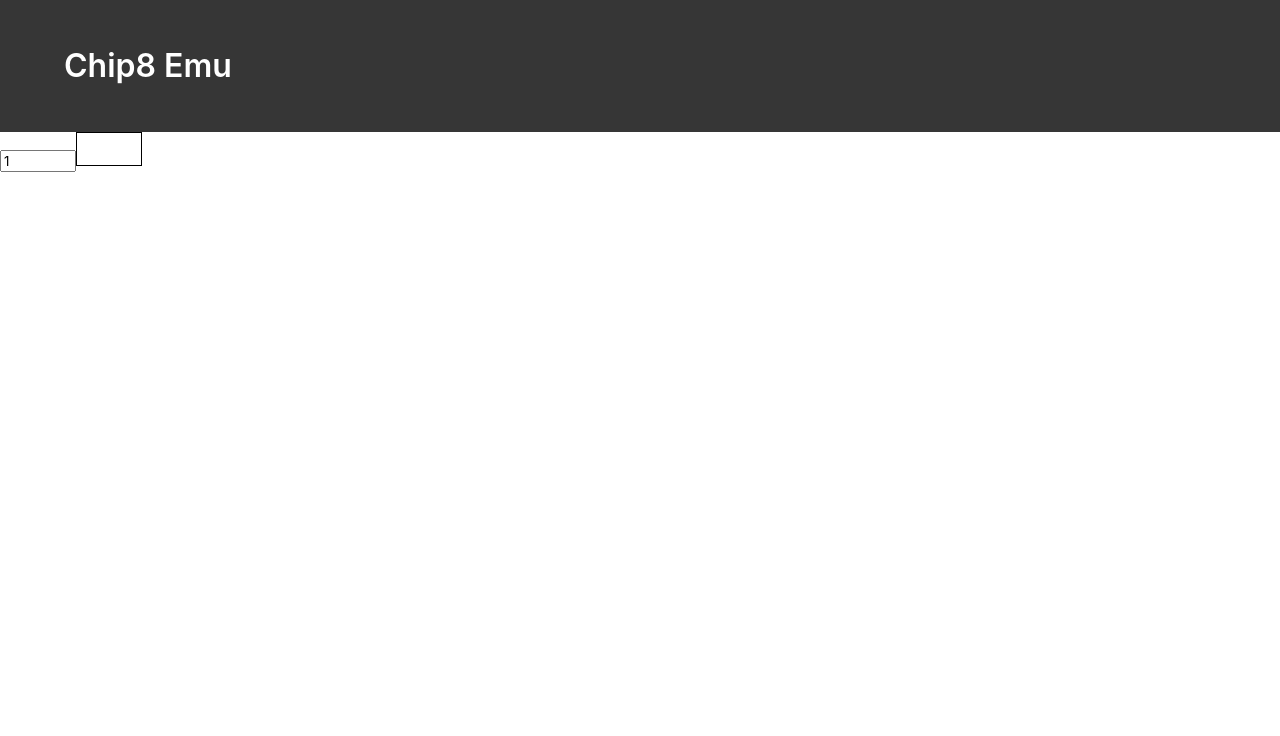
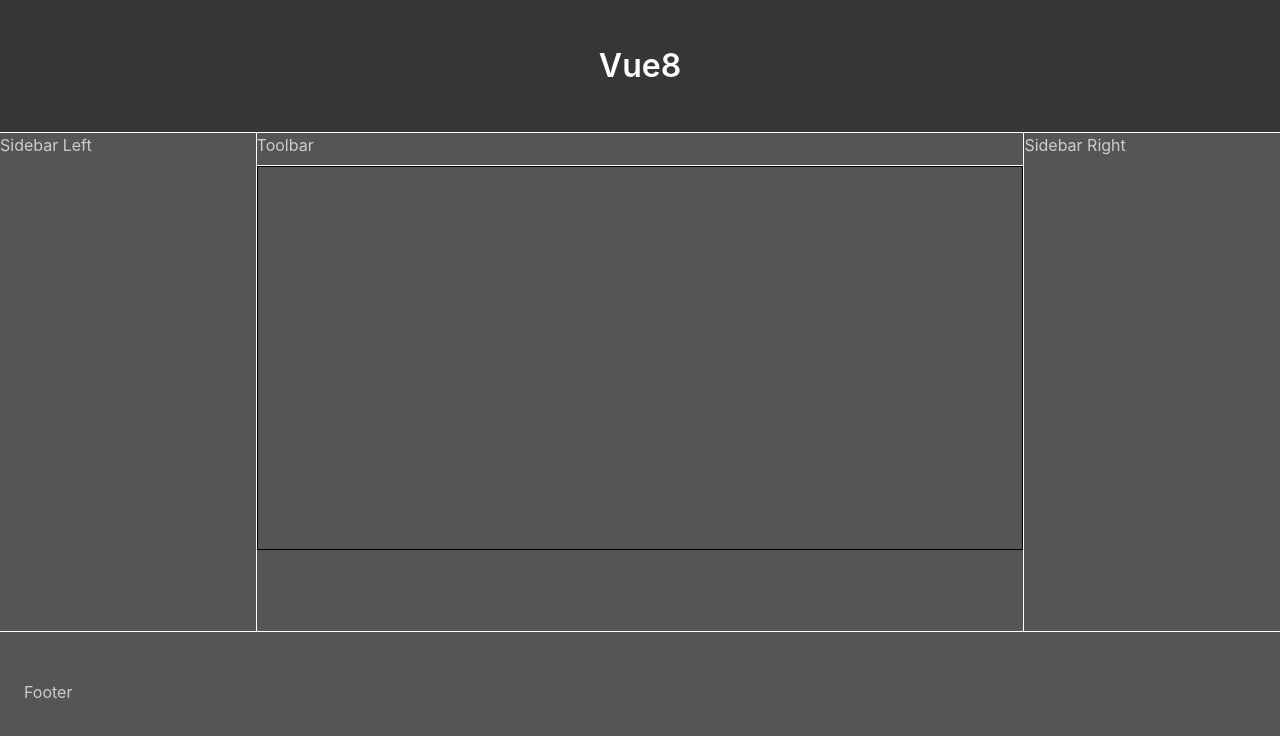
Before and after one commit to garrlker/chip8-emulator, a Vue app: page / in a window 1280 px wide. Shown: the top 736 px of the page. Built offline with nearby package versions, Linux system fonts and the light colour scheme.

Commit message:
Layout is 90 percent finished, now project is ready for emulator logic

```diff
--- a/src/App.vue
+++ b/src/App.vue
@@ -1,11 +1,24 @@
 <template>
   <div id="app">
     <layout>
+      <template slot="header">
+        <section class="hero is-dark">
+          <div class="hero-body">
+            <div class="container">
+              <h1 class="title">
+                Vue8
+              </h1>
+            </div>
+          </div>
+        </section>
+      </template>
 
+      <template slot="display">
+        <display>
+
+        </display>
+      </template>
     </layout>
-    <display>
-
-    </display>
   </div>
 </template>
 
@@ -27,4 +40,11 @@ export default {
 </style>
 
 <style>
+html {
+  height: 100%;
+}
+
+body {
+  min-height: 100%;
+}
 </style>
--- a/src/components/Display.vue
+++ b/src/components/Display.vue
@@ -1,8 +1,15 @@
 <template>
   <div>
-    <input type="number" v-model="zoom" min="1" max="12" value="1">
-    <canvas id="myCanvas" :width="zoomWidth" :height="zoomHeight" style="border:1px solid #000000;">
-    </canvas>
+    <div class="ui-menu">
+      <!-- <select v-model="zoom">
+      <option value=12>Big</option>
+      <option value=6>Small</option>
+    </select> -->
+    </div>
+    <div class="ui-child">
+      <canvas id="myCanvas" style="border:1px solid #000000;">
+      </canvas>
+    </div>
   </div>
 </template>
 
@@ -17,7 +24,7 @@ export default {
       dispWidth: 64,
       dispHeight: 32,
       dispBuff: null,
-      zoom: 1
+      zoom: 12
     };
   },
   computed: {
@@ -30,7 +37,14 @@ export default {
   },
   mounted: function() {
     // Set the array length and fill it with 0s
-    this.dispBuff = Array(this.dispWidth * this.dispHeight).fill(0);
+    this.dispBuff = Array(this.dispWidth * this.dispHeight).fill(1);
   }
 };
 </script>
+
+<style scoped>
+canvas {
+  width: 100%;
+  height: 100%;
+}
+</style>
--- a/src/components/Layout.vue
+++ b/src/components/Layout.vue
@@ -1,14 +1,35 @@
 <template>
   <div>
-    <section class="hero is-dark">
-      <div class="hero-body">
-        <div class="container">
-          <h1 class="title">
-            Chip8 Emu
-          </h1>
-        </div>
+    <div class="ui-container">
+      <div class="header">
+        <slot name="header">
+
+        </slot>
       </div>
-    </section>
+      <div class="sidebar-left">
+        Sidebar Left
+      </div>
+
+      <div class="toolbar">
+        Toolbar
+      </div>
+
+      <div class="sidebar-right">
+        Sidebar Right
+      </div>
+      <div class="emuDisplay">
+        <slot name="display">
+
+        </slot>
+      </div>
+      <div class="footer">
+        Footer
+      </div>
+      <!-- <div>10</div> -->
+      <!-- <div>11</div> -->
+      <!-- <div>12</div> -->
+    </div>
+
   </div>
 </template>
 
@@ -20,3 +41,83 @@ export default {
   }
 };
 </script>
+
+<style>
+h1 {
+  text-align: center;
+}
+
+.ui-container {
+  display: grid;
+  /* flex-direction: row; */
+  grid-template-columns: 1fr 3fr 1fr;
+  grid-template-rows: 1fr 32px 4fr auto;
+  /* border-style: solid; DEBUG*/
+  position: fixed;
+  top: 0;
+  left: 0;
+  right: 0;
+  bottom: 0;
+  /* justify-content: center; */
+  /* align-content: center; */
+  width: 100%;
+  height: 100%;
+  grid-row-gap: 1px;
+  grid-column-gap: 1px;
+}
+
+.ui-container > div {
+  /* border-style: dotted; DEBUG*/
+  width: 100%;
+  height: 100%;
+  color: #ccc;
+  background-color: #555;
+}
+
+.ui-child {
+  align-self: center;
+}
+
+.ui-menu {
+  width: 100%;
+}
+
+.ui-menu > select {
+  border-radius: 1em;
+}
+
+.ui-menu > select:focus {
+  outline: 0;
+}
+
+.header {
+  grid-area: 1 / 1 / 2 / 4;
+}
+
+.sidebar-left {
+  grid-area: 2 / 1 / 4 / 2;
+  /* border-right: solid; */
+  /* border-bottom: solid; */
+}
+
+.sidebar-right {
+  grid-area: 2 / 3 / 4 / 4;
+  /* border-left: solid; */
+  /* border-bottom: solid; */
+}
+
+.toolbar {
+  grid-column: 2;
+  grid-row: 2;
+  /* border-bottom: solid; */
+}
+
+.emuDisplay {
+  grid-column: 2;
+  grid-row: 3;
+}
+
+.footer {
+  grid-area: 4 / 1 / 4 / 4;
+}
+</style>
```
Also changed, not shown: 1 other file (tests, documents, lock files or other folders).
